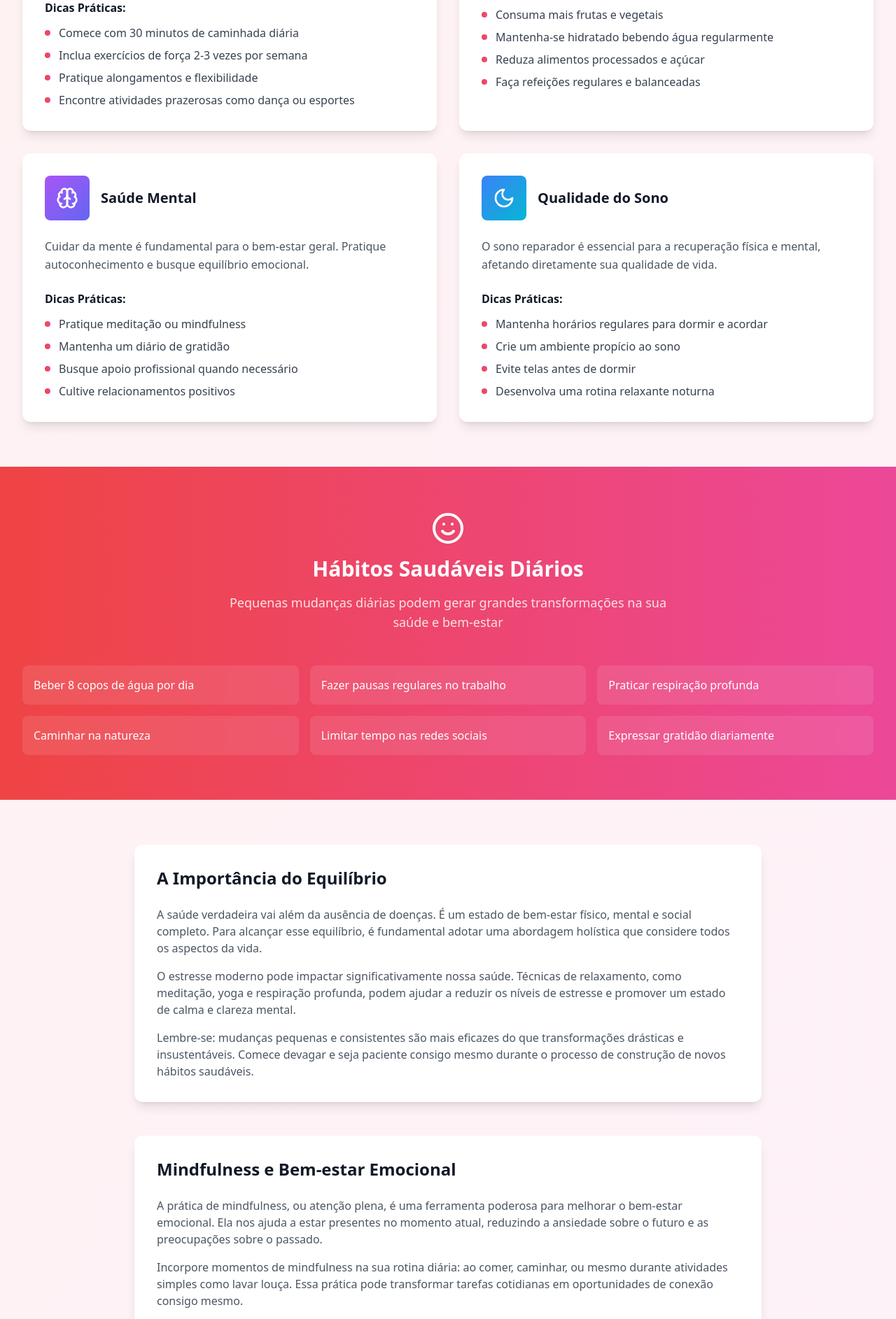
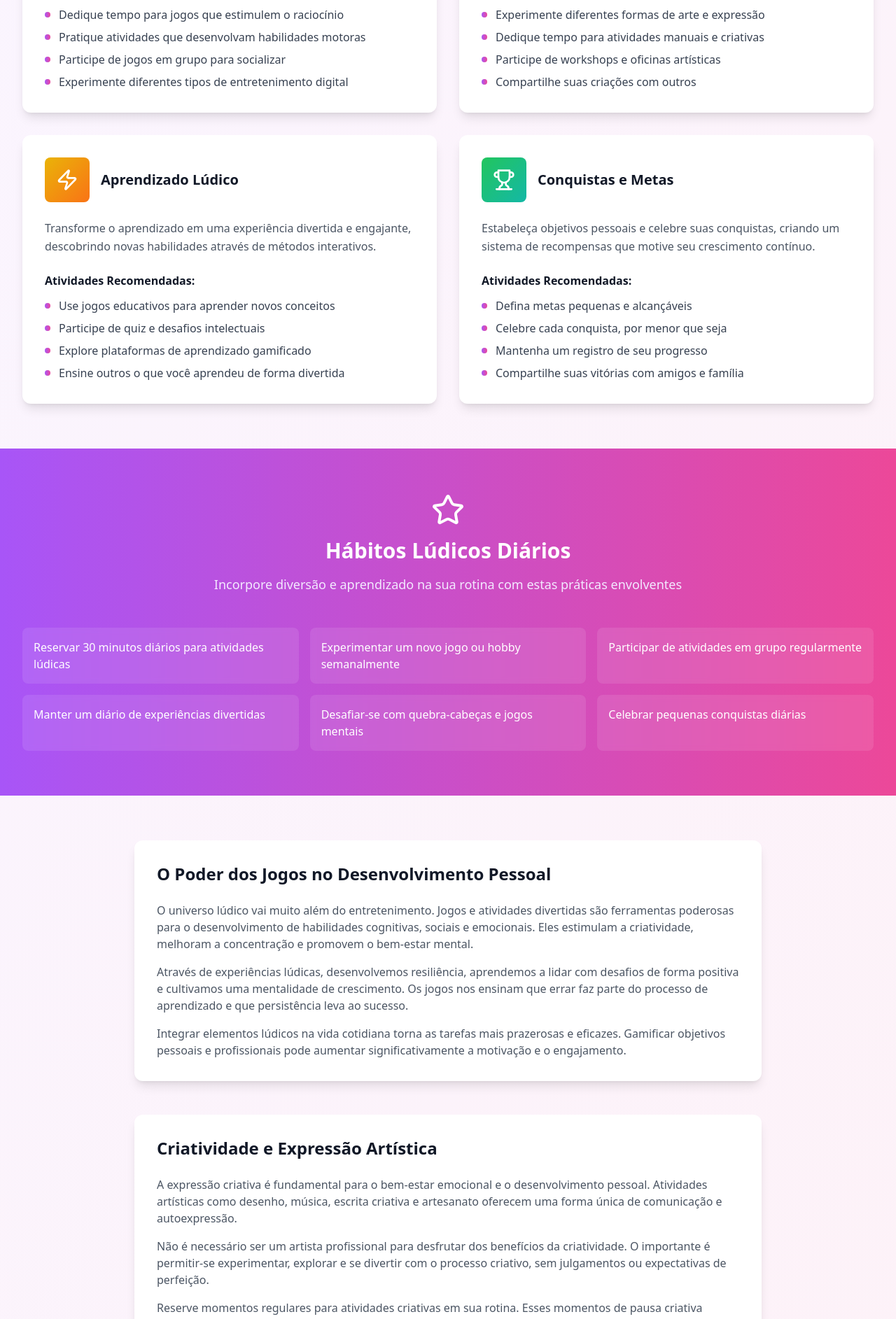
Before and after one commit to Joao-Victor05/Novo.Olhar, a React (Vite) app: page /saude in a window 1280 px wide. Shown: the part 820-2705 px from the top of the page at 70% size. Built offline with nearby package versions, Linux system fonts and the light colour scheme.

Commit message:
Refactor: Update Saude module to Ludis theme
The AI updated the Saude module to the Ludis theme.

```diff
--- a/src/pages/Saude.tsx
+++ b/src/pages/Saude.tsx
@@ -1,100 +1,100 @@
 
 import React from 'react';
 import Navigation from '../components/Navigation';
-import { Heart, Activity, Brain, Utensils, Moon, Smile } from 'lucide-react';
+import { Gamepad2, Zap, Sparkles, Trophy, Smile, Star } from 'lucide-react';
 
 const Saude = () => {
-  const healthAreas = [
+  const ludisAreas = [
     {
-      title: 'Atividade Física',
-      icon: Activity,
-      color: 'from-orange-500 to-red-500',
-      content: 'Exercícios regulares fortalecem o corpo, melhoram o humor e aumentam a energia. Encontre atividades que você goste e faça delas parte da sua rotina.',
+      title: 'Jogos e Diversão',
+      icon: Gamepad2,
+      color: 'from-blue-500 to-purple-500',
+      content: 'Explore o mundo dos jogos e atividades lúdicas que estimulam a criatividade e proporcionam momentos de alegria e descontração.',
       tips: [
-        'Comece com 30 minutos de caminhada diária',
-        'Inclua exercícios de força 2-3 vezes por semana',
-        'Pratique alongamentos e flexibilidade',
-        'Encontre atividades prazerosas como dança ou esportes'
+        'Dedique tempo para jogos que estimulem o raciocínio',
+        'Pratique atividades que desenvolvam habilidades motoras',
+        'Participe de jogos em grupo para socializar',
+        'Experimente diferentes tipos de entretenimento digital'
       ]
     },
     {
-      title: 'Alimentação Saudável',
-      icon: Utensils,
-      color: 'from-green-500 to-emerald-500',
-      content: 'Uma alimentação equilibrada fornece os nutrientes necessários para o funcionamento optimal do corpo e mente.',
+      title: 'Criatividade e Arte',
+      icon: Sparkles,
+      color: 'from-pink-500 to-rose-500',
+      content: 'Desenvolva sua expressão artística através de atividades criativas que nutrem a imaginação e promovem o bem-estar emocional.',
       tips: [
-        'Consuma mais frutas e vegetais',
-        'Mantenha-se hidratado bebendo água regularmente',
-        'Reduza alimentos processados e açúcar',
-        'Faça refeições regulares e balanceadas'
+        'Experimente diferentes formas de arte e expressão',
+        'Dedique tempo para atividades manuais e criativas',
+        'Participe de workshops e oficinas artísticas',
+        'Compartilhe suas criações com outros'
       ]
     },
     {
-      title: 'Saúde Mental',
-      icon: Brain,
-      color: 'from-purple-500 to-indigo-500',
-      content: 'Cuidar da mente é fundamental para o bem-estar geral. Pratique autoconhecimento e busque equilíbrio emocional.',
+      title: 'Aprendizado Lúdico',
+      icon: Zap,
+      color: 'from-yellow-500 to-orange-500',
+      content: 'Transforme o aprendizado em uma experiência divertida e engajante, descobrindo novas habilidades através de métodos interativos.',
       tips: [
-        'Pratique meditação ou mindfulness',
-        'Mantenha um diário de gratidão',
-        'Busque apoio profissional quando necessário',
-        'Cultive relacionamentos positivos'
+        'Use jogos educativos para aprender novos conceitos',
+        'Participe de quiz e desafios intelectuais',
+        'Explore plataformas de aprendizado gamificado',
+        'Ensine outros o que você aprendeu de forma divertida'
       ]
     },
     {
-      title: 'Qualidade do Sono',
-      icon: Moon,
-      color: 'from-blue-500 to-cyan-500',
-      content: 'O sono reparador é essencial para a recuperação física e mental, afetando diretamente sua qualidade de vida.',
+      title: 'Conquistas e Metas',
+      icon: Trophy,
+      color: 'from-green-500 to-teal-500',
+      content: 'Estabeleça objetivos pessoais e celebre suas conquistas, criando um sistema de recompensas que motive seu crescimento contínuo.',
       tips: [
-        'Mantenha horários regulares para dormir e acordar',
-        'Crie um ambiente propício ao sono',
-        'Evite telas antes de dormir',
-        'Desenvolva uma rotina relaxante noturna'
+        'Defina metas pequenas e alcançáveis',
+        'Celebre cada conquista, por menor que seja',
+        'Mantenha um registro de seu progresso',
+        'Compartilhe suas vitórias com amigos e família'
       ]
     }
   ];
 
-  const habits = [
-    'Beber 8 copos de água por dia',
-    'Fazer pausas regulares no trabalho',
-    'Praticar respiração profunda',
-    'Caminhar na natureza',
-    'Limitar tempo nas redes sociais',
-    'Expressar gratidão diariamente'
+  const ludisHabits = [
+    'Reservar 30 minutos diários para atividades lúdicas',
+    'Experimentar um novo jogo ou hobby semanalmente',
+    'Participar de atividades em grupo regularmente',
+    'Manter um diário de experiências divertidas',
+    'Desafiar-se com quebra-cabeças e jogos mentais',
+    'Celebrar pequenas conquistas diárias'
   ];
 
   return (
-    <div className="min-h-screen bg-gradient-to-br from-red-50 to-pink-50">
+    <div className="min-h-screen bg-gradient-to-br from-purple-50 to-pink-50">
       <Navigation />
 
       {/* Hero Section */}
       <section className="pt-24 pb-16 px-4 sm:px-6 lg:px-8">
         <div className="max-w-7xl mx-auto">
           <div className="text-center mb-12">
-            <div className="inline-flex items-center justify-center w-20 h-20 rounded-full bg-gradient-to-br from-red-500 to-pink-500 mb-6">
-              <Heart className="h-10 w-10 text-white" />
+            <div className="inline-flex items-center justify-center w-20 h-20 rounded-full bg-gradient-to-br from-purple-500 to-pink-500 mb-6">
+              <Gamepad2 className="h-10 w-10 text-white" />
             </div>
             <h1 className="text-4xl md:text-5xl font-bold text-gray-900 mb-6">
-              Saúde e Bem-estar
+              Ludis - Diversão e Aprendizado
             </h1>
             <p className="text-xl text-gray-600 max-w-3xl mx-auto leading-relaxed">
-              Cuide do seu corpo e mente com hábitos saudáveis. Descubra estratégias
-              práticas para uma vida mais equilibrada e plena.
+              Descubra o poder transformador dos jogos e atividades lúdicas.
+              Desenvolva habilidades, estimule a criatividade e encontre alegria no aprendizado.
             </p>
           </div>
         </div>
       </section>
 
-      {/* Health Areas Section */}
+      {/* Ludis Areas Section */}
       <section className="py-16 px-4 sm:px-6 lg:px-8">
         <div className="max-w-7xl mx-auto">
           <h2 className="text-3xl font-bold text-gray-900 text-center mb-12">
-            Pilares de uma Vida Saudável
+            Dimensões do Universo Ludis
           </h2>
 
           <div className="grid grid-cols-1 lg:grid-cols-2 gap-8">
-            {healthAreas.map((area, index) => {
+            {ludisAreas.map((area, index) => {
               const Icon = area.icon;
               return (
                 <div
@@ -115,11 +115,11 @@ const Saude = () => {
                   </p>
 
                   <div className="space-y-3">
-                    <h4 className="font-semibold text-gray-900">Dicas Práticas:</h4>
+                    <h4 className="font-semibold text-gray-900">Atividades Recomendadas:</h4>
                     <ul className="space-y-2">
                       {area.tips.map((tip, tipIndex) => (
                         <li key={tipIndex} className="flex items-start text-gray-700">
-                          <div className="w-2 h-2 bg-gradient-to-r from-red-500 to-pink-500 rounded-full mr-3 mt-2 flex-shrink-0"></div>
+                          <div className="w-2 h-2 bg-gradient-to-r from-purple-500 to-pink-500 rounded-full mr-3 mt-2 flex-shrink-0"></div>
                           <span>{tip}</span>
                         </li>
                       ))}
@@ -133,20 +133,20 @@ const Saude = () => {
       </section>
 
       {/* Habits Section */}
-      <section className="py-16 px-4 sm:px-6 lg:px-8 bg-gradient-to-r from-red-500 to-pink-500">
+      <section className="py-16 px-4 sm:px-6 lg:px-8 bg-gradient-to-r from-purple-500 to-pink-500">
         <div className="max-w-7xl mx-auto">
           <div className="text-center mb-12">
-            <Smile className="h-12 w-12 text-white mx-auto mb-4" />
+            <Star className="h-12 w-12 text-white mx-auto mb-4" />
             <h2 className="text-3xl font-bold text-white mb-4">
-              Hábitos Saudáveis Diários
+              Hábitos Lúdicos Diários
             </h2>
-            <p className="text-red-100 text-lg max-w-2xl mx-auto">
-              Pequenas mudanças diárias podem gerar grandes transformações na sua saúde e bem-estar
+            <p className="text-purple-100 text-lg max-w-2xl mx-auto">
+              Incorpore diversão e aprendizado na sua rotina com estas práticas envolventes
             </p>
           </div>
 
           <div className="grid grid-cols-1 md:grid-cols-2 lg:grid-cols-3 gap-4">
-            {habits.map((habit, index) => (
+            {ludisHabits.map((habit, index) => (
               <div
                 key={habit}
                 className="bg-white/10 backdrop-blur-sm rounded-lg p-4 hover:bg-white/20 transition-colors duration-200"
@@ -163,46 +163,48 @@ const Saude = () => {
         <div className="max-w-4xl mx-auto space-y-12">
           <div className="bg-white rounded-xl shadow-lg p-8">
             <h3 className="text-2xl font-bold text-gray-900 mb-6">
-              A Importância do Equilíbrio
+              O Poder dos Jogos no Desenvolvimento Pessoal
             </h3>
             <div className="prose prose-lg max-w-none text-gray-600">
               <p className="mb-4">
-                A saúde verdadeira vai além da ausência de doenças. É um estado de bem-estar
-                físico, mental e social completo. Para alcançar esse equilíbrio, é fundamental
-                adotar uma abordagem holística que considere todos os aspectos da vida.
+                O universo lúdico vai muito além do entretenimento. Jogos e atividades divertidas
+                são ferramentas poderosas para o desenvolvimento de habilidades cognitivas, sociais
+                e emocionais. Eles estimulam a criatividade, melhoram a concentração e promovem
+                o bem-estar mental.
               </p>
               <p className="mb-4">
-                O estresse moderno pode impactar significativamente nossa saúde. Técnicas de
-                relaxamento, como meditação, yoga e respiração profunda, podem ajudar a reduzir
-                os níveis de estresse e promover um estado de calma e clareza mental.
+                Através de experiências lúdicas, desenvolvemos resiliência, aprendemos a lidar com
+                desafios de forma positiva e cultivamos uma mentalidade de crescimento. Os jogos
+                nos ensinam que errar faz parte do processo de aprendizado e que persistência
+                leva ao sucesso.
               </p>
               <p>
-                Lembre-se: mudanças pequenas e consistentes são mais eficazes do que transformações
-                drásticas e insustentáveis. Comece devagar e seja paciente consigo mesmo durante
-                o processo de construção de novos hábitos saudáveis.
+                Integrar elementos lúdicos na vida cotidiana torna as tarefas mais prazerosas e
+                eficazes. Gamificar objetivos pessoais e profissionais pode aumentar significativamente
+                a motivação e o engajamento.
               </p>
             </div>
           </div>
 
           <div className="bg-white rounded-xl shadow-lg p-8">
             <h3 className="text-2xl font-bold text-gray-900 mb-6">
-              Mindfulness e Bem-estar Emocional
+              Criatividade e Expressão Artística
             </h3>
             <div className="prose prose-lg max-w-none text-gray-600">
               <p className="mb-4">
-                A prática de mindfulness, ou atenção plena, é uma ferramenta poderosa para
-                melhorar o bem-estar emocional. Ela nos ajuda a estar presentes no momento
-                atual, reduzindo a ansiedade sobre o futuro e as preocupações sobre o passado.
+                A expressão criativa é fundamental para o bem-estar emocional e o desenvolvimento
+                pessoal. Atividades artísticas como desenho, música, escrita criativa e artesanato
+                oferecem uma forma única de comunicação e autoexpressão.
               </p>
               <p className="mb-4">
-                Incorpore momentos de mindfulness na sua rotina diária: ao comer, caminhar,
-                ou mesmo durante atividades simples como lavar louça. Essa prática pode
-                transformar tarefas cotidianas em oportunidades de conexão consigo mesmo.
+                Não é necessário ser um artista profissional para desfrutar dos benefícios da
+                criatividade. O importante é permitir-se experimentar, explorar e se divertir
+                com o processo criativo, sem julgamentos ou expectativas de perfeição.
               </p>
               <p>
-                A gratidão também é um componente essencial do bem-estar emocional. Reconhecer
-                e apreciar as coisas boas da vida, por menores que sejam, pode melhorar
-                significativamente seu humor e perspectiva geral.
+                Reserve momentos regulares para atividades criativas em sua rotina. Esses momentos
+                de pausa criativa podem reduzir o estresse, aumentar a autoestima e proporcionar
+                uma sensação profunda de realização pessoal.
               </p>
             </div>
           </div>
```
